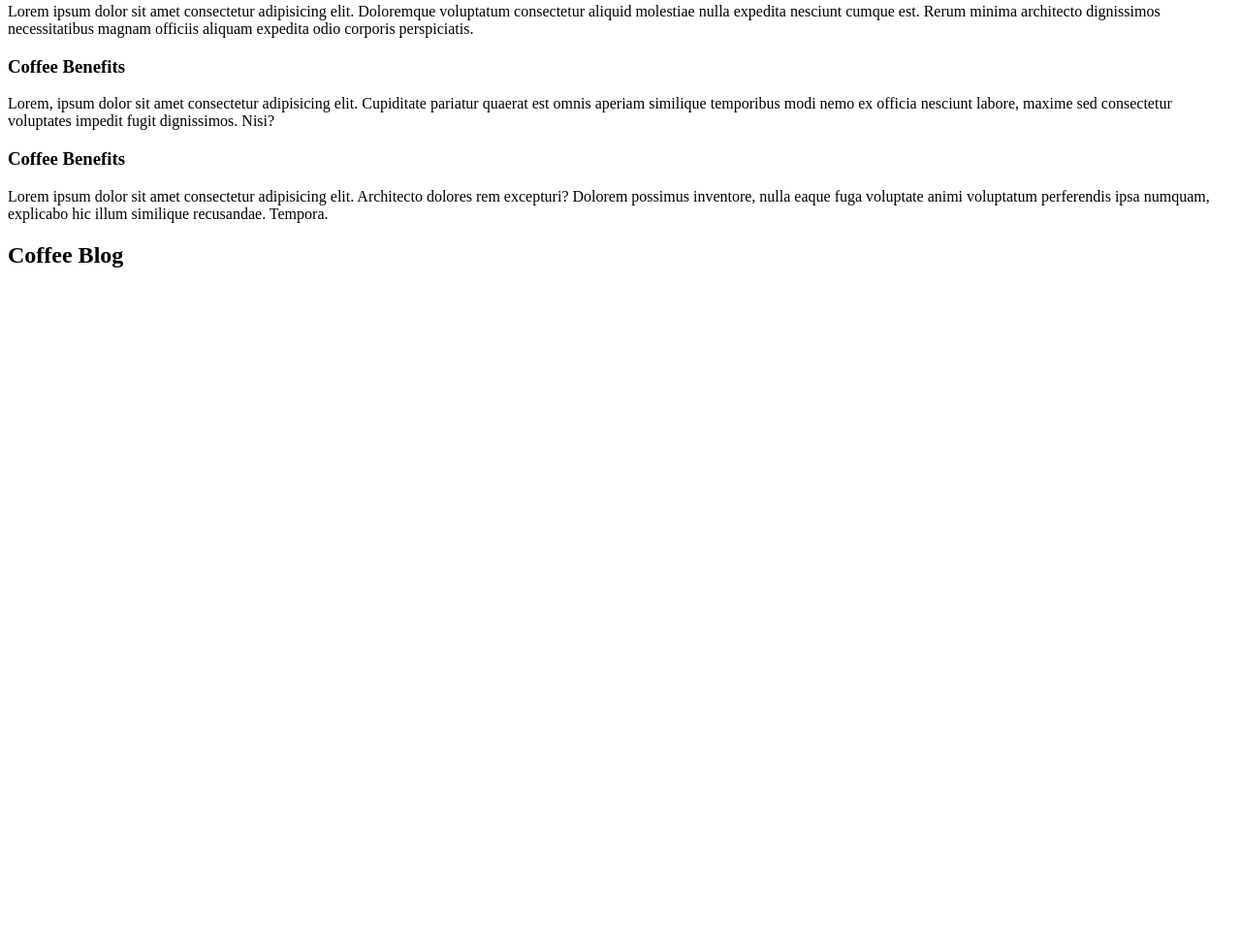
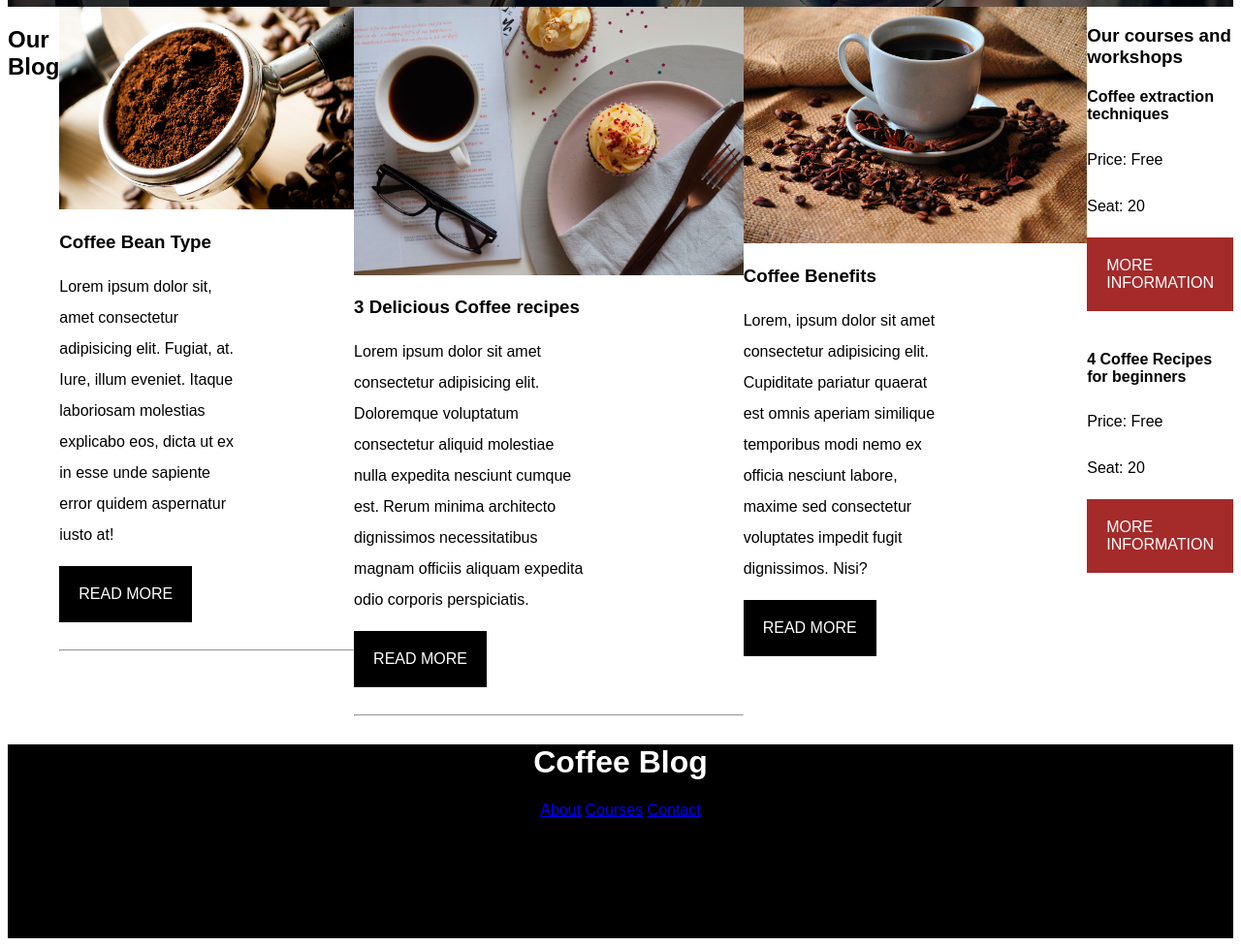
Before and after one commit to JonathanHeinzman/coffeeblog, a plain HTML site: page Coffee Blog/index.html in a window 1280 px wide. Shown: the part 314-1290 px from the top of the page at 97% size. Before the commit the page ends 800 px from the top, so only its background shows below. Drawn offline with Linux system fonts and the light colour scheme.

Commit message:
Add files via upload

```diff
--- a/Coffee Blog/index.html
+++ b/Coffee Blog/index.html
@@ -3,6 +3,7 @@
 <head>
     <meta charset="UTF-8">
     <meta name="viewport" content="width=device-width, initial-scale=1.0">
+    <link rel="stylesheet" href="mystyle.css">
     <title>Document</title>
 </head>
 <body>
@@ -11,30 +12,59 @@
         <p>Coffee Blog with tips and courses</p>
         <p>Learn from the experts with the best recipes and tips</p>
     </header>
-    <main>
+    <main class="site-maincontainer">
             <h2>Our Blog</h2>
             <div>
+                <img src="./coffee-images-main/blog1.jpg" alt="coffee cup">
                 <h3>Coffee Bean Type</h3>
                 <p>Lorem ipsum dolor sit, amet consectetur adipisicing elit. Fugiat, at. Iure, illum eveniet. Itaque laboriosam molestias explicabo eos, dicta ut ex in esse unde sapiente error quidem aspernatur iusto at!</p>
+                <a class="btn-more" href="#">READ MORE</a>
+                <hr>
             </div>
 
             <div>
+                <img src="./coffee-images-main/blog2.jpg" alt="coffee img">
                 <h3>3 Delicious Coffee recipes</h3>
-                <p>Lorem ipsum dolor sit amet consectetur adipisicing elit. Doloremque voluptatum consectetur aliquid molestiae nulla expedita nesciunt cumque est. Rerum minima architecto dignissimos necessitatibus magnam officiis aliquam expedita odio corporis perspiciatis.</p>
+                <p>Lorem ipsum dolor sit amet consectetur adipisicing elit. Doloremque voluptatum consectetur aliquid molestiae nulla expedita nesciunt cumque est. Rerum minima architecto dignissimos necessitatibus magnam officiis aliquam expedita odio corporis perspiciatis.
+                </p>
+                <a class="btn-more" href="#">READ MORE</a>
+                <hr>
             </div>
 
             <div>
+                <img src="./coffee-images-main/blog3.jpg" alt="coffee cup and beans">
                 <h3>Coffee Benefits</h3>
-                <p>Lorem, ipsum dolor sit amet consectetur adipisicing elit. Cupiditate pariatur quaerat est omnis aperiam similique temporibus modi nemo ex officia nesciunt labore, maxime sed consectetur voluptates impedit fugit dignissimos. Nisi?</p>
+                <p>Lorem, ipsum dolor sit amet consectetur adipisicing elit. Cupiditate pariatur quaerat est omnis aperiam similique temporibus modi nemo ex officia nesciunt labore, maxime sed consectetur voluptates impedit fugit dignissimos. Nisi?
+                </p>
+                <a class="btn-more" href="#">READ MORE</a>
+
             </div>
 
-            <div>
-                <h3>Coffee Benefits</h3>
-                <p>Lorem ipsum dolor sit amet consectetur adipisicing elit. Architecto dolores rem excepturi? Dolorem possimus inventore, nulla eaque fuga voluptate animi voluptatum perferendis ipsa numquam, explicabo hic illum similique recusandae. Tempora.</p>
-            </div>
-    <footer>
-        <h2>Coffee Blog</h2>
+
+        <section class="course-container">
+                <h3>Our courses and workshops</h3>
+                <h4>Coffee extraction techniques</h4>
+                <p>Price: Free </p>
+                <p>Seat: 20 </p>
+                <a class="btn-section" href="">MORE INFORMATION</a>
+
+                <H4>4 Coffee Recipes for beginners</H4>
+                <p>Price: Free </p>
+                <P>Seat: 20 </P>
+                <a class="btn-section" href="">MORE INFORMATION</a>
+
+        </section>
+        </main>
+
+        <footer>
+            <div class="menu-bar">
+                <h1>Coffee Blog</h1>
+                <nav class="menu">
+                    <a href="about.html">About</a>
+                    <a href="courses.html">Courses</a>
+                    <a href="contact.html">Contact</a>
+            </nav>
+        </div>
     </footer>
-    </main>
 </body>
 </html>
--- /dev/null
+++ b/Coffee Blog/mystyle.css
@@ -0,0 +1,71 @@
+body{
+    font-family: arial;
+}
+img{
+    max-width: 100%;
+}
+p{
+        line-height: 2;
+        max-width: ;
+}
+/*header*/
+
+header{
+    background-image: url(./coffee-images-main/banner.jpg);
+    background-size: cover;
+    color: white;
+    text-align: center;
+    height: 300px;
+}
+div{
+
+
+    p{
+        max-width: 60%;
+
+    }
+}
+
+/*main*/
+.site-maincontainer{
+    max: width 70%;
+    display: flex;
+    flex-direction: row;
+
+}
+
+.btn-more{
+    display: inline-block;
+    background-color: black;
+    color: white;
+    text-decoration: none;
+    padding: 20px;
+    margin-bottom: 20px;
+}
+
+
+/*section*/
+
+.course-container{
+    width: 30%;
+
+}
+
+.btn-section{
+    display: inline-block;
+    background-color: brown;
+    color: white;
+    text-decoration: none;
+    padding: 20px;
+    margin-bottom: 20px;
+}
+
+/*footer*/
+
+.menu-bar{
+    background-color: black;
+    background-size: cover;
+    color: white;
+    text-align: center;
+    height: 200px;
+}
```
Also changed, not shown: Coffee Blog/coffee-images-main/banner.jpg (added), Coffee Blog/coffee-images-main/blog1.jpg (added), Coffee Blog/coffee-images-main/blog2.jpg (added), Coffee Blog/coffee-images-main/blog3.jpg (added), Coffee Blog/coffee-images-main/contact.jpg (added), Coffee Blog/coffee-images-main/course1.jpg (added), Coffee Blog/coffee-images-main/course2.jpg (added), Coffee Blog/coffee-images-main/course3.jpg (added), Coffee Blog/coffee-images-main/us.jpg (added).
